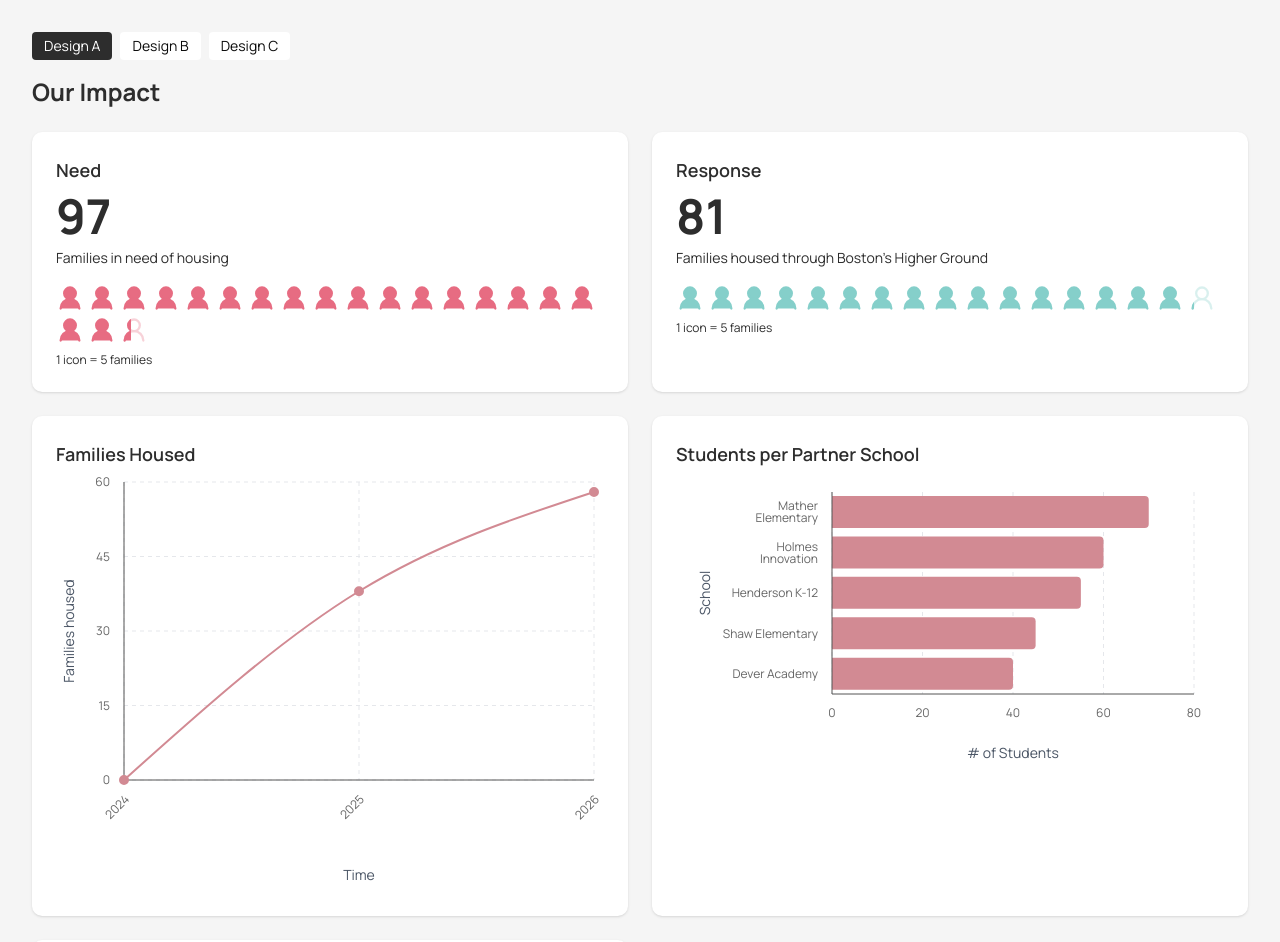
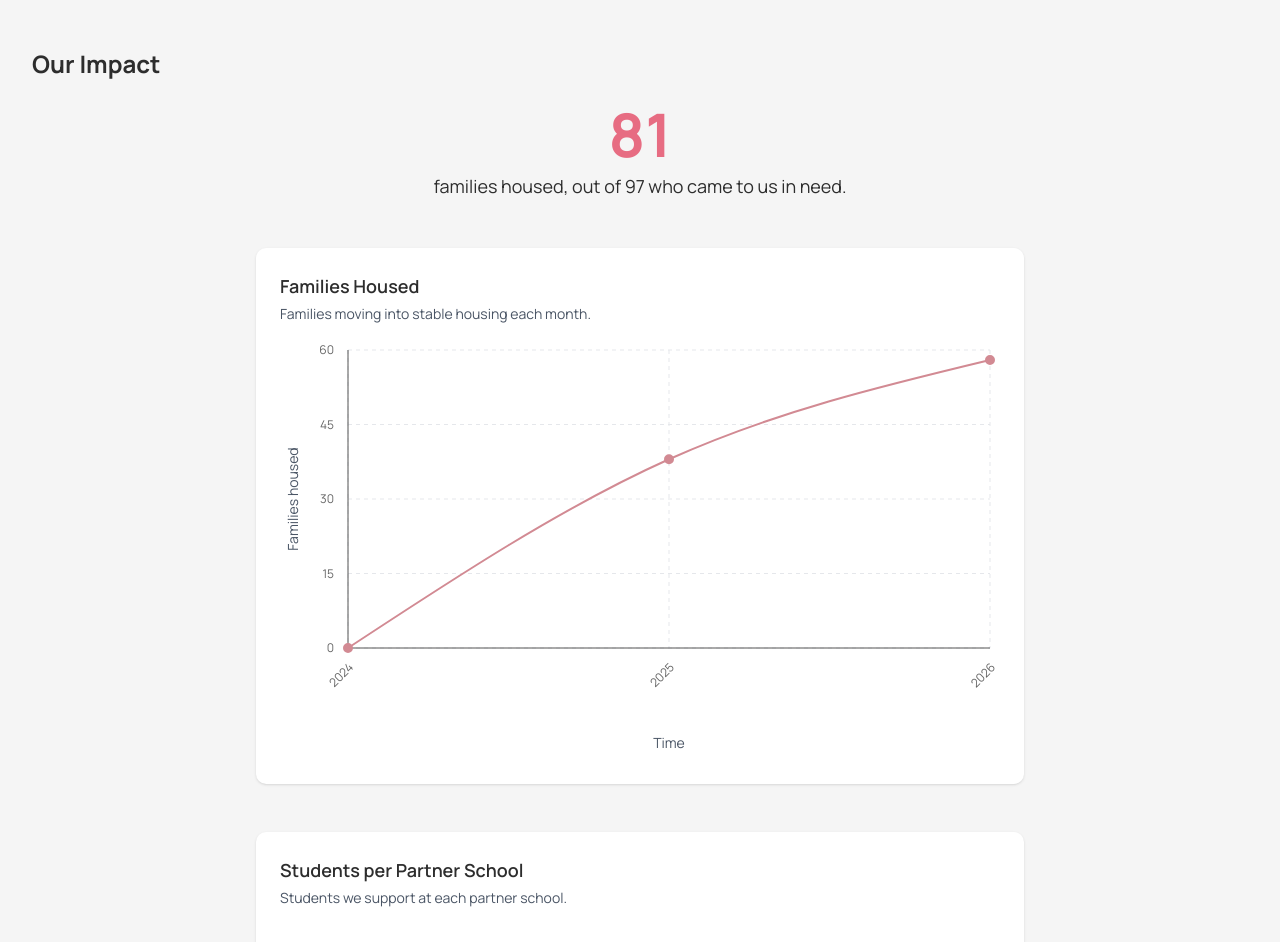
Before and after one commit to JumboCode/bostons-higher-ground, a Next.js app: page /impact in a window 1280 px wide. Shown: the top 942 px of the page. Built offline with nearby package versions, Linux system fonts and the light colour scheme.

Commit message:
choosing design b

```diff
--- a/src/app/impact/page.tsx
+++ b/src/app/impact/page.tsx
@@ -80,22 +80,22 @@ function Stat({ value, label, className }: { value: string; label: string; class
     );
 }
 
-// A: current panels + chart grid
-function DesignA({ items }: { items: ChartItem[] }) {
-    return (
-        <>
-            <div className="grid grid-cols-1 gap-6 md:grid-cols-2">
-                <Panel title="Need" {...NEED} className="text-bhg-pink" />
-                <Panel title="Response" {...RESPONSE} className="text-bhg-mint-200" />
-            </div>
-            <div className="mt-6 grid grid-cols-1 gap-6 lg:grid-cols-2">
-                {items.map(({ model }) => (
-                    <ChartCard key={model.chartKey} model={model} />
-                ))}
-            </div>
-        </>
-    );
-}
+// // A: current panels + chart grid
+// function DesignA({ items }: { items: ChartItem[] }) {
+//     return (
+//         <>
+//             <div className="grid grid-cols-1 gap-6 md:grid-cols-2">
+//                 <Panel title="Need" {...NEED} className="text-bhg-pink" />
+//                 <Panel title="Response" {...RESPONSE} className="text-bhg-mint-200" />
+//             </div>
+//             <div className="mt-6 grid grid-cols-1 gap-6 lg:grid-cols-2">
+//                 {items.map(({ model }) => (
+//                     <ChartCard key={model.chartKey} model={model} />
+//                 ))}
+//             </div>
+//         </>
+//     );
+// }
 
 // B: story scroll, one idea per section
 function DesignB({ items }: { items: ChartItem[] }) {
@@ -132,7 +132,7 @@ function DesignC({ items }: { items: ChartItem[] }) {
     );
 }
 
-const DESIGNS = { a: DesignA, b: DesignB, c: DesignC } as const;
+const DESIGNS = { b: DesignB } as const;
 type DesignKey = keyof typeof DESIGNS;
 
 export default async function Impact({
@@ -141,14 +141,14 @@ export default async function Impact({
     searchParams: Promise<{ design?: string }>;
 }) {
     const { design } = await searchParams;
-    const key: DesignKey = design && design in DESIGNS ? (design as DesignKey) : "a";
+    const key: DesignKey = design && design in DESIGNS ? (design as DesignKey) : "b";
     const Design = DESIGNS[key];
 
     return (
         <main className="min-h-screen bg-[#F5F5F5] p-4 md:p-8">
             {/* ponytail: wireframe-only design switcher; delete once BHG picks one */}
             <nav className="mb-4 flex gap-2 text-sm">
-                {(Object.keys(DESIGNS) as DesignKey[]).map((d) => (
+                {/* {(Object.keys(DESIGNS) as DesignKey[]).map((d) => (
                     <Link
                         key={d}
                         href={`/impact?design=${d}`}
@@ -156,7 +156,7 @@ export default async function Impact({
                     >
                         Design {d.toUpperCase()}
                     </Link>
-                ))}
+                ))} */}
             </nav>
             <h1 className="mb-6 text-2xl font-bold text-bhg-gray-300">Our Impact</h1>
             <Design items={getModels()} />
```
